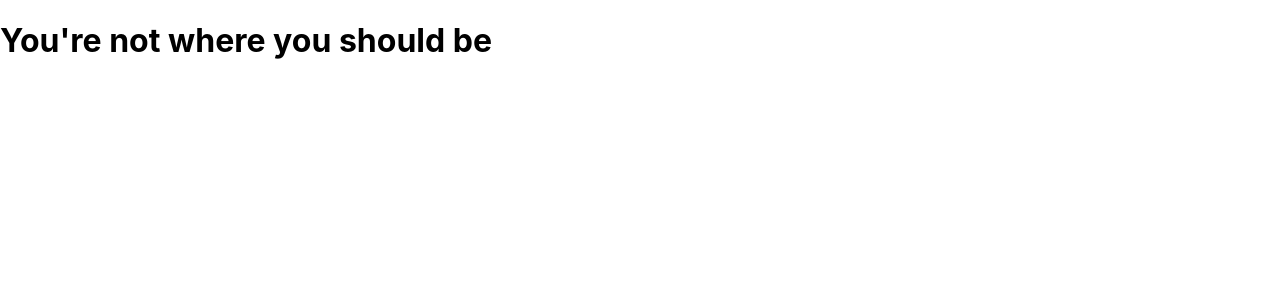
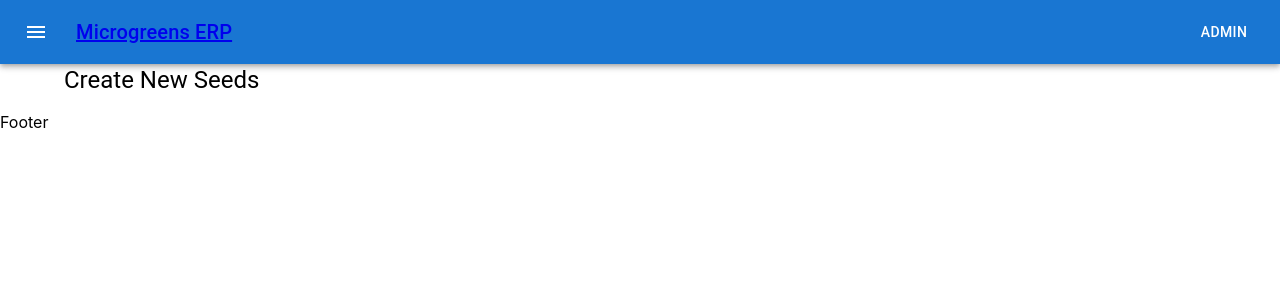
Before and after one commit to SleepingTurtle/microgreensERP, a React (Create React App) app in the folder frontend/: page /createseed in a window 1280 px wide. Shown: the top 300 px of the page. Built offline with nearby package versions, Linux system fonts and the light colour scheme.

Commit message:
Started createseed form

```diff
--- /dev/null
+++ b/frontend/src/interfaces.tsx
@@ -0,0 +1,5 @@
+export interface BatchFormData {
+  seedType: string;
+  batchWeight: number;
+  traysAmount: number;
+}
--- a/frontend/src/pages/Batch/createBatch.tsx
+++ b/frontend/src/pages/Batch/createBatch.tsx
@@ -5,7 +5,14 @@ import {
     Container,
     MenuItem,
     TextField,
+    Typography,
 } from '@mui/material'
+
+import { BatchFormData } from '../../interfaces'
+
+interface BatchFormProps {
+    onSubmit: (formData: BatchFormData) => void
+}
 
 const CreateBatchForm = () => {
     const [seedType, setSeedType] = useState('')
@@ -17,7 +24,7 @@ const CreateBatchForm = () => {
 
     const handleSubmit = (event: React.FormEvent<HTMLFormElement>) => {
         event.preventDefault()
-        console.log('Form submitted:', {seedType, batchWeight, traysAmount})
+        //onSubmit({seedType, batchWeight, traysAmount})
         setSeedType('')
         setBatchWeight(0)
         setTraysAmount(0)
@@ -29,7 +36,7 @@ const CreateBatchForm = () => {
 
     return (
         <Container>
-            <h1>Create Batch</h1>
+            <Typography variant='h5' gutterBottom>Create New Batch</Typography>
             <Form onSubmit={handleSubmit}>
                 <TextField
                     select
--- /dev/null
+++ b/frontend/src/pages/Batch/createSeed.tsx
@@ -0,0 +1,12 @@
+import { Container, Typography } from '@mui/material'
+import React, {useState} from 'react'
+
+const CreateSeedForm = () => {
+    return (
+        <Container>
+            <Typography variant='h5' gutterBottom>Create New Seeds</Typography>
+        </Container>
+    )
+}
+
+export default CreateSeedForm
--- a/frontend/src/pages/Batch/index.tsx
+++ b/frontend/src/pages/Batch/index.tsx
@@ -35,6 +35,7 @@ export default function Planting() {
             <Stack direction='row'>
                 <h2>Planting</h2>.
                 <Button><Link to="/createbatch">Create Batch</Link></Button>
+                <Button><Link to="/createseed">Create Seed</Link></Button>
             </Stack>
             <TableContainer>
                 <Table aria-label='simple table'>
```
Also changed, not shown: frontend/src/index.tsx (+7 -2 lines).
